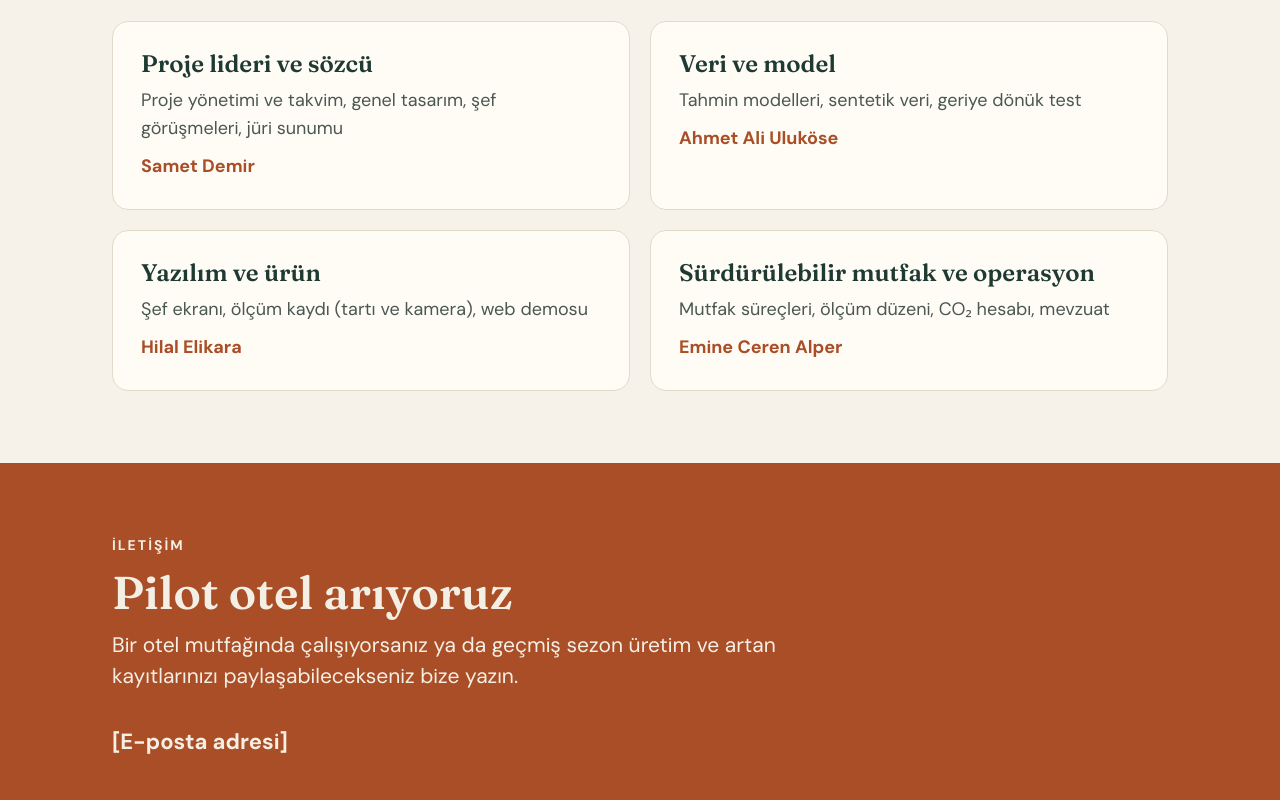
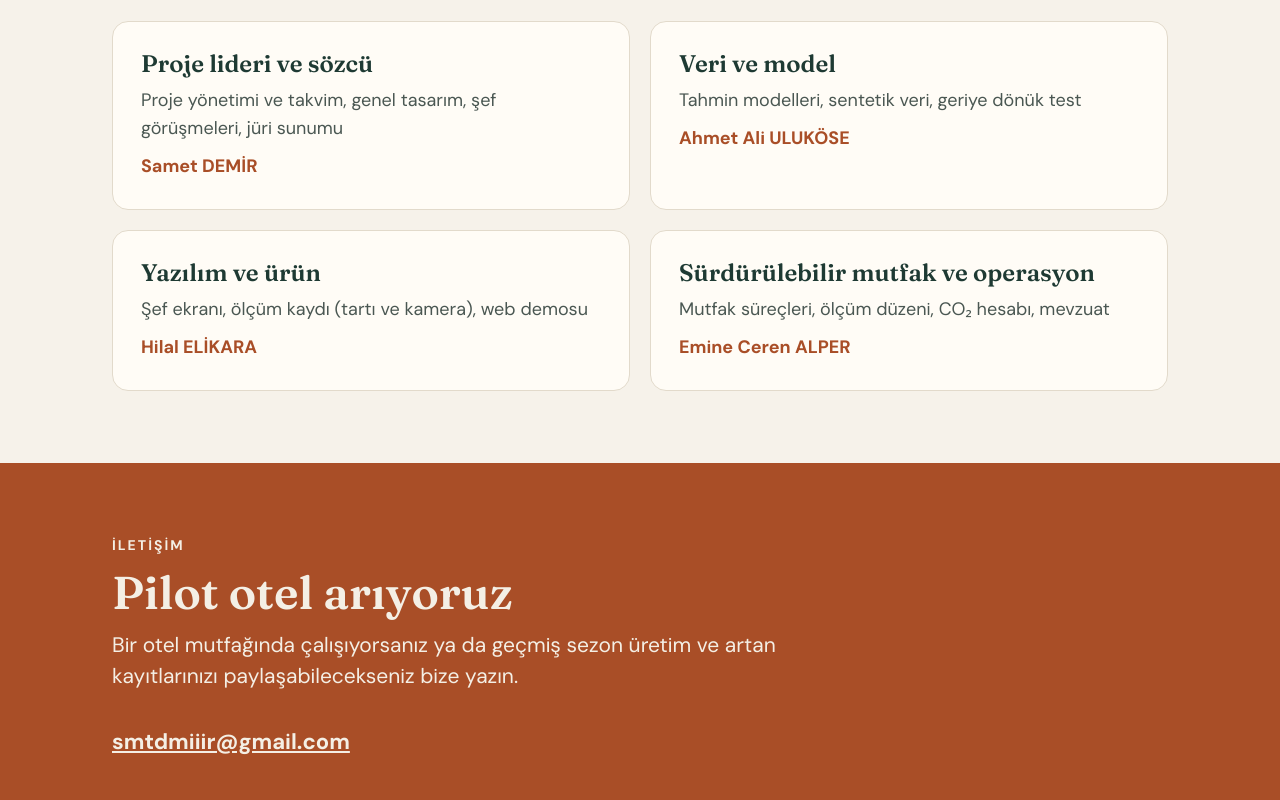
Before and after one commit to cafeina13/buffet-forecast, a plain HTML site: page web/index.html in a window 1280 px wide. Shown: the part 4340-5140 px from the top of the page. Drawn offline with Linux system fonts and the light colour scheme.

Commit message:
eposta html

```diff
--- a/web/index.html
+++ b/web/index.html
@@ -147,10 +147,10 @@
       <h2>Ekip ve iş bölümü</h2>
     </div>
     <div class="grid grid-2 team-grid">
-      <div class="card team-card"><h3>Proje lideri ve sözcü</h3><p class="muted">Proje yönetimi ve takvim, genel tasarım, şef görüşmeleri, jüri sunumu</p><p class="name">Samet Demir</p></div>
-      <div class="card team-card"><h3>Veri ve model</h3><p class="muted">Tahmin modelleri, sentetik veri, geriye dönük test</p><p class="name">Ahmet Ali Uluköse</p></div>
-      <div class="card team-card"><h3>Yazılım ve ürün</h3><p class="muted">Şef ekranı, ölçüm kaydı (tartı ve kamera), web demosu</p><p class="name">Hilal Elikara</p></div>
-      <div class="card team-card"><h3>Sürdürülebilir mutfak ve operasyon</h3><p class="muted">Mutfak süreçleri, ölçüm düzeni, CO₂ hesabı, mevzuat</p><p class="name">Emine Ceren Alper</p></div>
+      <div class="card team-card"><h3>Proje lideri ve sözcü</h3><p class="muted">Proje yönetimi ve takvim, genel tasarım, şef görüşmeleri, jüri sunumu</p><p class="name">Samet DEMİR</p></div>
+      <div class="card team-card"><h3>Veri ve model</h3><p class="muted">Tahmin modelleri, sentetik veri, geriye dönük test</p><p class="name">Ahmet Ali ULUKÖSE</p></div>
+      <div class="card team-card"><h3>Yazılım ve ürün</h3><p class="muted">Şef ekranı, ölçüm kaydı (tartı ve kamera), web demosu</p><p class="name">Hilal ELİKARA</p></div>
+      <div class="card team-card"><h3>Sürdürülebilir mutfak ve operasyon</h3><p class="muted">Mutfak süreçleri, ölçüm düzeni, CO₂ hesabı, mevzuat</p><p class="name">Emine Ceren ALPER</p></div>
     </div>
   </div>
 </section>
@@ -162,7 +162,7 @@
       <h2>Pilot otel arıyoruz</h2>
       <p class="lead">Bir otel mutfağında çalışıyorsanız ya da geçmiş sezon üretim ve artan kayıtlarınızı paylaşabilecekseniz bize yazın.</p>
     </div>
-    <p style="font-size:22px"><a data-contact-email style="color:var(--on-dark);font-weight:700">[E-posta adresi]</a></p>
+    <p style="font-size:22px"><a href="mailto:smtdmiiir@gmail.com" style="color:var(--on-dark);font-weight:700">smtdmiiir@gmail.com</a></p>
   </div>
 </section>
 
```
